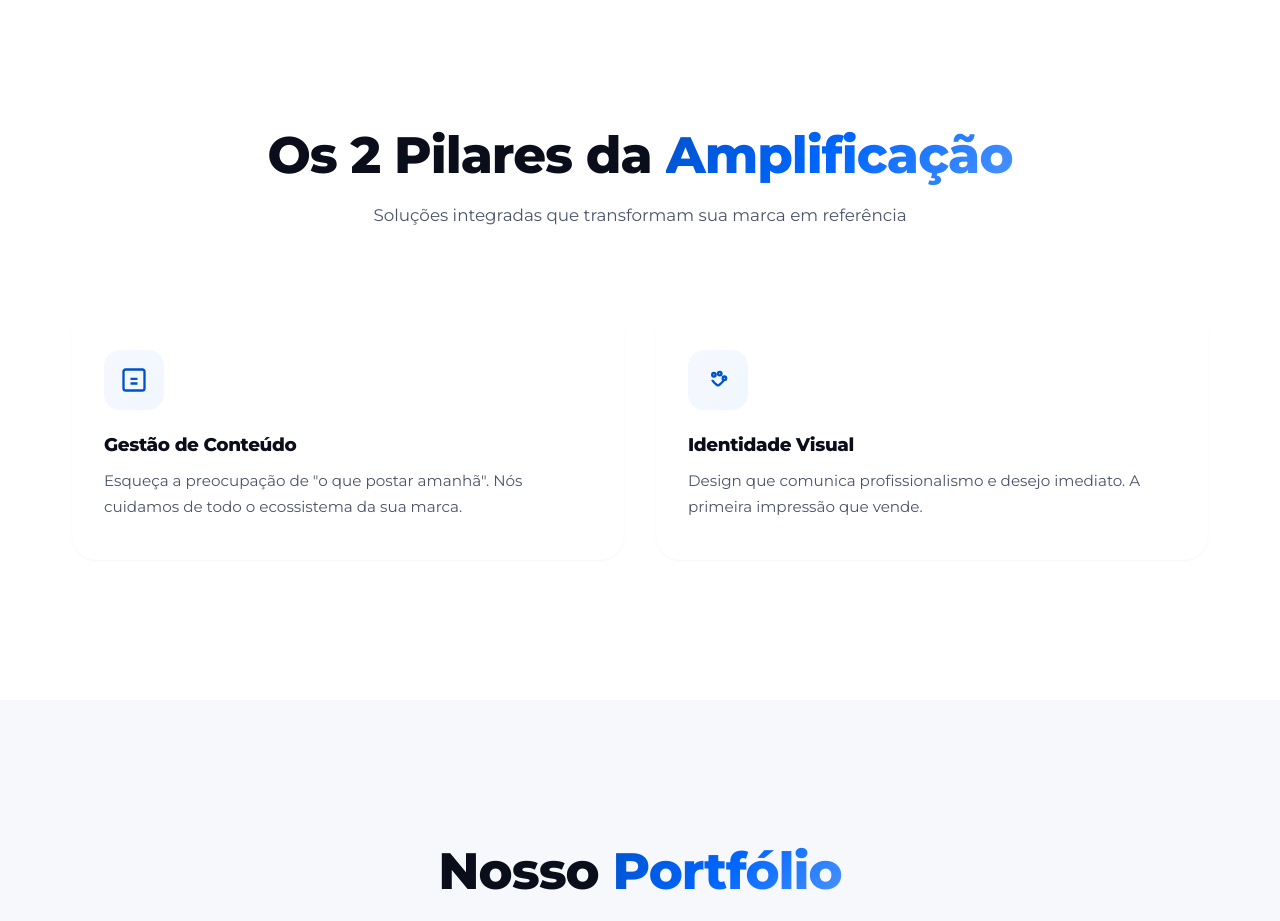
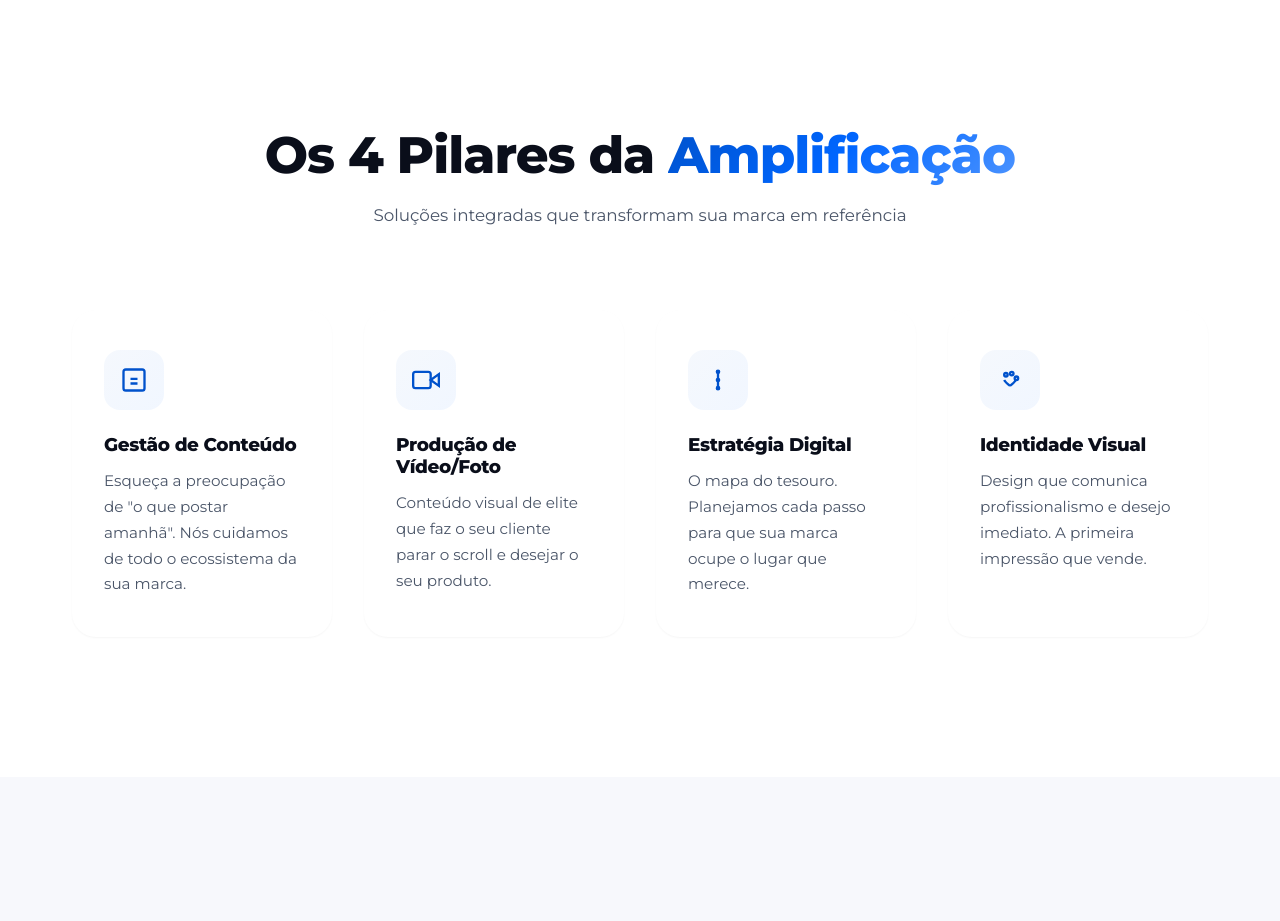
Before and after one commit to Igorls34/portifolio-amplifica-conteudo, a React (Vite) app: page / in a window 1280 px wide. Shown: the part 3040-3961 px from the top of the page. Built offline with nearby package versions, Linux system fonts and the light colour scheme.

Commit message:
fix: align hero-trust on mobile, hide scroll indicator on mobile, restore 4 pilares

```diff
--- a/src/components/Services.tsx
+++ b/src/components/Services.tsx
@@ -8,6 +8,28 @@ const services = [
       <svg viewBox="0 0 24 24" fill="none" stroke="currentColor" strokeWidth="2">
         <rect x="3" y="3" width="18" height="18" rx="2"/>
         <path d="M9 11h6M9 15h6"/>
+      </svg>
+    )
+  },
+  {
+    title: 'Produção de Vídeo/Foto',
+    description: 'Conteúdo visual de elite que faz o seu cliente parar o scroll e desejar o seu produto.',
+    icon: (
+      <svg viewBox="0 0 24 24" fill="none" stroke="currentColor" strokeWidth="2">
+        <polygon points="23 7 16 12 23 17 23 7"/>
+        <rect x="1" y="5" width="15" height="14" rx="2" ry="2"/>
+      </svg>
+    )
+  },
+  {
+    title: 'Estratégia Digital',
+    description: 'O mapa do tesouro. Planejamos cada passo para que sua marca ocupe o lugar que merece.',
+    icon: (
+      <svg viewBox="0 0 24 24" fill="none" stroke="currentColor" strokeWidth="2">
+        <circle cx="12" cy="12" r="1"/>
+        <circle cx="12" cy="5" r="1"/>
+        <circle cx="12" cy="19" r="1"/>
+        <path d="M12 6v6M12 13v6"/>
       </svg>
     )
   },
@@ -30,7 +52,7 @@ const Services = () => {
     <section id="services" className="services">
       <div className="container">
         <div className="services-header">
-          <h2 className="reveal">Os 2 Pilares da <span className="neon-text">Amplificação</span></h2>
+          <h2 className="reveal">Os 4 Pilares da <span className="neon-text">Amplificação</span></h2>
           <p className="reveal delay-1">Soluções integradas que transformam sua marca em referência</p>
         </div>
         <div className="services-grid">
--- a/src/styles/Hero.css
+++ b/src/styles/Hero.css
@@ -405,10 +405,17 @@
 
   .hero-trust {
     gap: 1rem;
+    justify-content: center;
   }
 
   .trust-item {
     font-size: 0.8rem;
+    width: auto;
+    justify-content: center;
+  }
+
+  .hero-scroll-indicator {
+    display: none;
   }
 
   .hero-stats {
```
